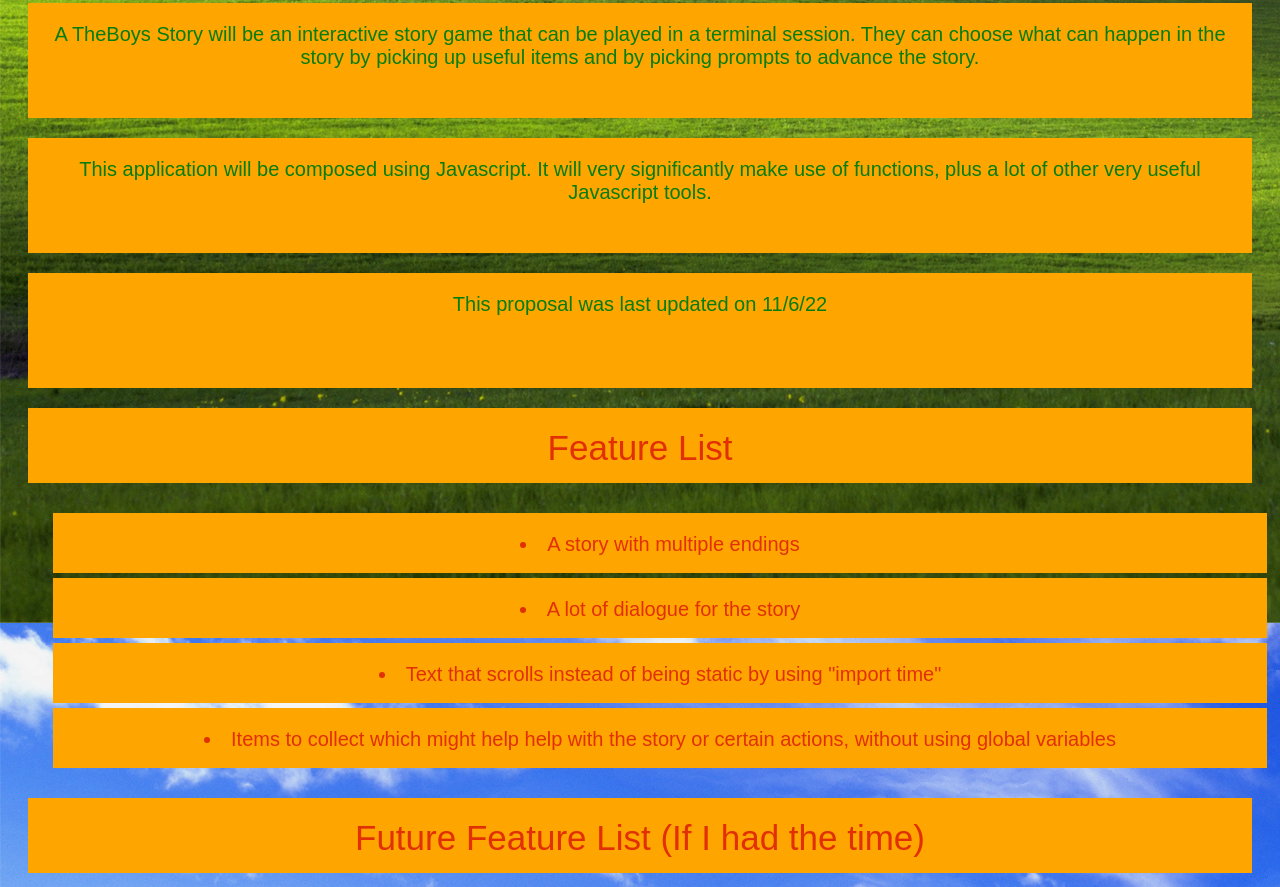
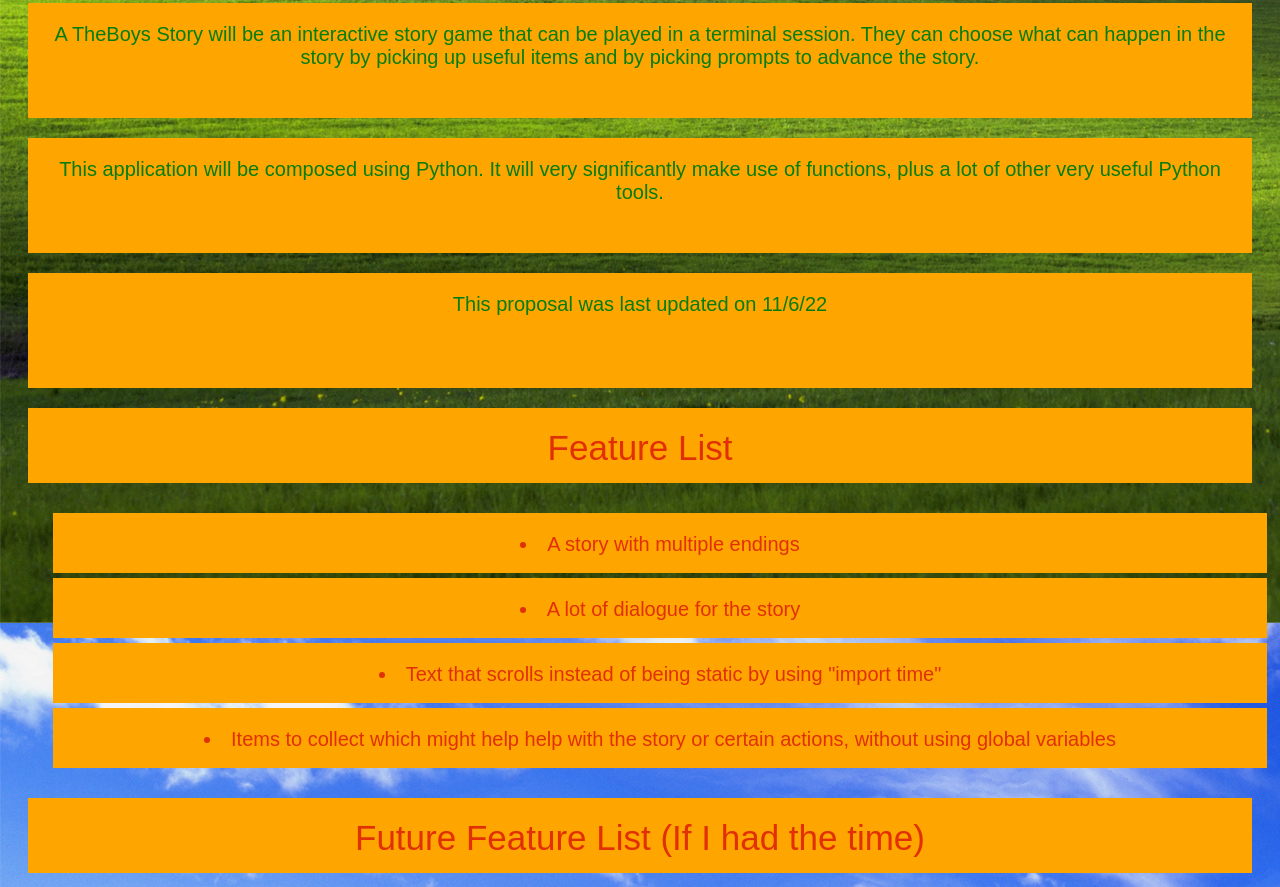
Before and after one commit to girimuszek/Sprint-5-Static-Page, a plain HTML site: page index.html in a window 1280 px wide. Shown: the part 1777-2664 px from the top of the page. Drawn offline with Linux system fonts and the light colour scheme.

Commit message:
Update index.html

```diff
--- a/index.html
+++ b/index.html
@@ -33,7 +33,7 @@
         <p style="font-size: 20px; color:rgb(5, 125, 15);margin: 20px; padding: 20px;background: orange;
         height: 75px;">A TheBoys Story will be an interactive story game that can be played in a terminal session. They can choose what can happen in the story by picking up useful items and by picking prompts to advance the story.
         <p style="font-size: 20px; color:rgb(5, 125, 15);margin: 20px; padding: 20px;background: orange;
-        height: 75px;"> This application will be composed using Javascript. It will very significantly make use of functions, plus a lot of other very useful Javascript tools.
+        height: 75px;"> This application will be composed using Python. It will very significantly make use of functions, plus a lot of other very useful Python tools.
         <p style="font-size: 20px; color:rgb(5, 125, 15);margin: 20px; padding: 20px;background: orange;
         height: 75px;"> This proposal was last updated on 11/6/22
         <p style="font-size: 35px; color:rgb(225, 48, 4); margin: 20px; padding: 20px; background: orange; height: 35px;">Feature List<ul>
```
